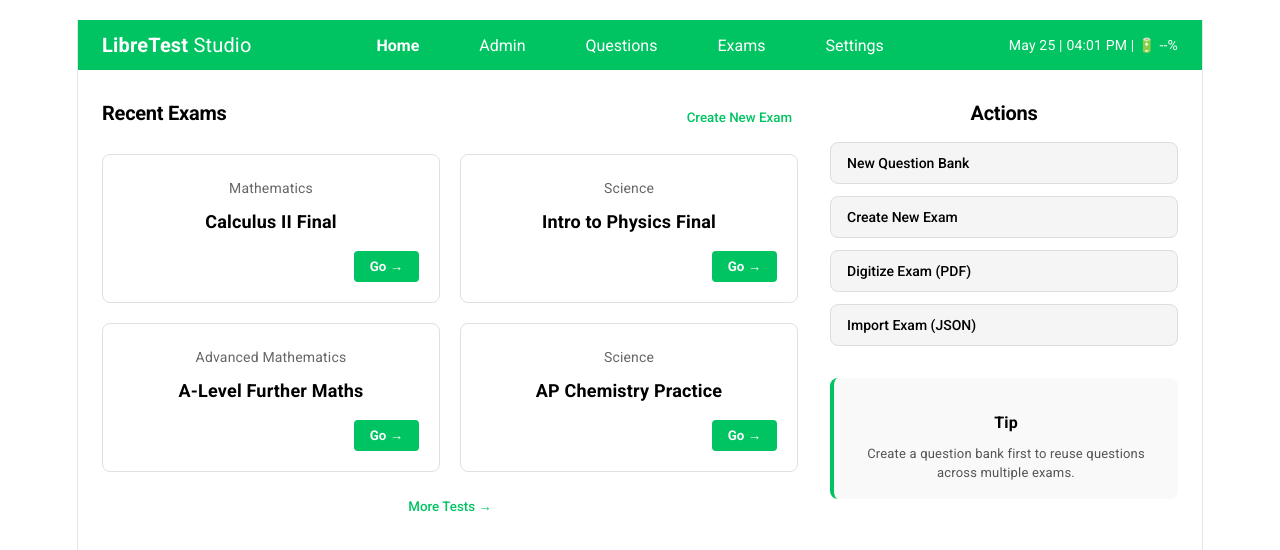
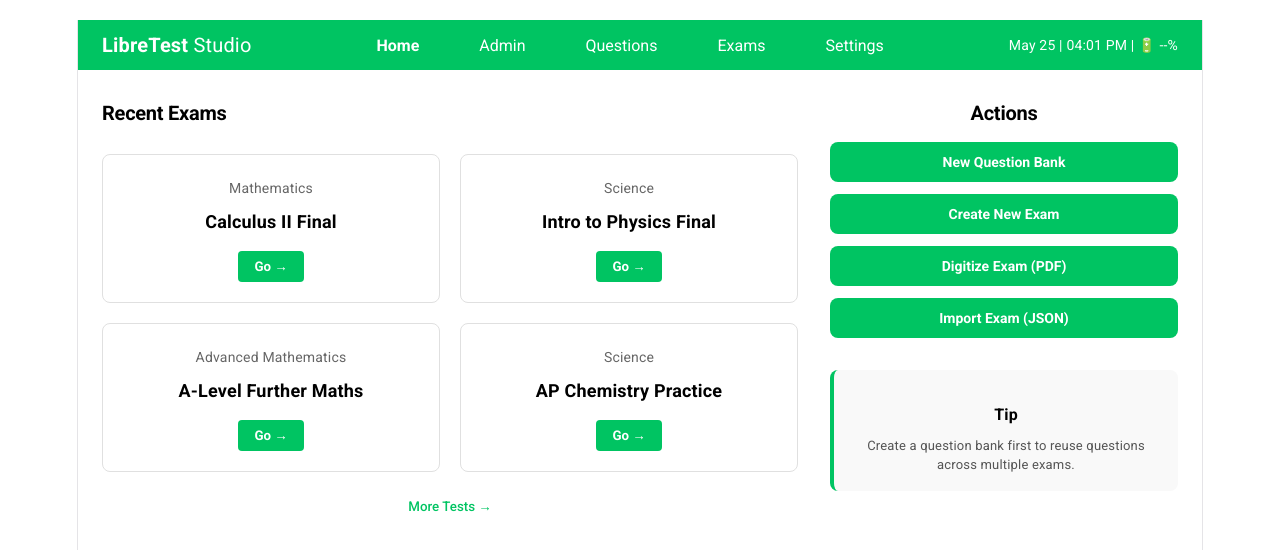
Before and after one commit to Split601824/libretest, a React (Vite) app: page / in a window 1280 px wide. Shown: the top 550 px of the page. Built offline with nearby package versions, Linux system fonts and the light colour scheme.

Commit message:
UI polish. Removed duplicates

```diff
--- a/src/StudioHome.tsx
+++ b/src/StudioHome.tsx
@@ -70,8 +70,7 @@ export function StudioHome() {
             {/* Left side - Exam cards */}
             <div style={{ flex: 2, minWidth: '300px' }}>
               <div style={{ display: 'flex', justifyContent: 'space-between', alignItems: 'center', marginBottom: '20px' }}>
-                <h2 style={{ fontSize: '20px', fontWeight: 'bold', color: 'black', fontFamily: 'Roboto, sans-serif' }}>Recent Exams</h2>
-                <button style={{ background: 'none', border: 'none', cursor: 'pointer', color: accentColor, fontFamily: 'Roboto, sans-serif' }}>Create New Exam</button>
+                <h2 style={{ fontSize: '20px', fontWeight: 'bold', color: 'black', fontFamily: 'Roboto, sans-serif', textAlign: 'center' }}>Recent Exams</h2>
               </div>
 
               <div style={{ display: 'grid', gridTemplateColumns: 'repeat(auto-fill, minmax(300px, 1fr))', gap: '20px' }}>
@@ -83,9 +82,9 @@ export function StudioHome() {
                     backgroundColor: 'white',
                     cursor: 'pointer'
                   }}>
-                    <div style={{ fontSize: '14px', color: '#666', marginBottom: '8px', fontFamily: 'Roboto, sans-serif' }}>{exam.subject}</div>
-                    <div style={{ fontSize: '18px', fontWeight: 'bold', color: 'black', marginBottom: '16px', fontFamily: 'Roboto, sans-serif' }}>{exam.title}</div>
-                    <div style={{ display: 'flex', justifyContent: 'flex-end' }}>
+                    <div style={{ fontSize: '14px', color: '#666', marginBottom: '8px', fontFamily: 'Roboto, sans-serif', textAlign: 'center' }}>{exam.subject}</div>
+                    <div style={{ fontSize: '18px', fontWeight: 'bold', color: 'black', marginBottom: '16px', fontFamily: 'Roboto, sans-serif', textAlign: 'center' }}>{exam.title}</div>
+                    <div style={{ display: 'flex', justifyContent: 'center' }}>
                       <button style={{
                         padding: '8px 16px',
                         backgroundColor: accentColor,
@@ -123,26 +122,26 @@ export function StudioHome() {
             {/* Right side - Actions */}
             <div style={{ flex: 1, minWidth: '280px' }}>
               <div style={{ marginBottom: '32px' }}>
-                <h2 style={{ fontSize: '20px', fontWeight: 'bold', color: 'black', marginBottom: '16px', fontFamily: 'Roboto, sans-serif' }}>Actions</h2>
+                <h2 style={{ fontSize: '20px', fontWeight: 'bold', color: 'black', marginBottom: '16px', fontFamily: 'Roboto, sans-serif', textAlign: 'center' }}>Actions</h2>
                 <div style={{ display: 'flex', flexDirection: 'column', gap: '12px' }}>
-                  <button style={{ padding: '12px 16px', backgroundColor: '#f5f5f5', border: '1px solid #ddd', borderRadius: '8px', cursor: 'pointer', textAlign: 'left', fontSize: '14px', color: 'black', fontFamily: 'Roboto, sans-serif' }}>
+                  <button style={{ padding: '12px 16px', backgroundColor: accentColor, border: 'none', borderRadius: '8px', cursor: 'pointer', textAlign: 'center', fontSize: '14px', color: 'white', fontFamily: 'Roboto, sans-serif', fontWeight: 'bold' }}>
                     New Question Bank
                   </button>
-                  <button style={{ padding: '12px 16px', backgroundColor: '#f5f5f5', border: '1px solid #ddd', borderRadius: '8px', cursor: 'pointer', textAlign: 'left', fontSize: '14px', color: 'black', fontFamily: 'Roboto, sans-serif' }}>
+                  <button style={{ padding: '12px 16px', backgroundColor: accentColor, border: 'none', borderRadius: '8px', cursor: 'pointer', textAlign: 'center', fontSize: '14px', color: 'white', fontFamily: 'Roboto, sans-serif', fontWeight: 'bold' }}>
                     Create New Exam
                   </button>
-                  <button style={{ padding: '12px 16px', backgroundColor: '#f5f5f5', border: '1px solid #ddd', borderRadius: '8px', cursor: 'pointer', textAlign: 'left', fontSize: '14px', color: 'black', fontFamily: 'Roboto, sans-serif' }}>
+                  <button style={{ padding: '12px 16px', backgroundColor: accentColor, border: 'none', borderRadius: '8px', cursor: 'pointer', textAlign: 'center', fontSize: '14px', color: 'white', fontFamily: 'Roboto, sans-serif', fontWeight: 'bold' }}>
                     Digitize Exam (PDF)
                   </button>
-                  <button style={{ padding: '12px 16px', backgroundColor: '#f5f5f5', border: '1px solid #ddd', borderRadius: '8px', cursor: 'pointer', textAlign: 'left', fontSize: '14px', color: 'black', fontFamily: 'Roboto, sans-serif' }}>
+                  <button style={{ padding: '12px 16px', backgroundColor: accentColor, border: 'none', borderRadius: '8px', cursor: 'pointer', textAlign: 'center', fontSize: '14px', color: 'white', fontFamily: 'Roboto, sans-serif', fontWeight: 'bold' }}>
                     Import Exam (JSON)
                   </button>
                 </div>
               </div>
 
               <div style={{ backgroundColor: '#f9f9f9', padding: '16px', borderRadius: '8px', borderLeft: `4px solid ${accentColor}` }}>
-                <h3 style={{ fontSize: '16px', fontWeight: 'bold', color: 'black', marginBottom: '8px', fontFamily: 'Roboto, sans-serif' }}>Tip</h3>
-                <p style={{ fontSize: '13px', color: '#555', lineHeight: '1.5', fontFamily: 'Roboto, sans-serif' }}>
+                <h3 style={{ fontSize: '16px', fontWeight: 'bold', color: 'black', marginBottom: '8px', fontFamily: 'Roboto, sans-serif', textAlign: 'center' }}>Tip</h3>
+                <p style={{ fontSize: '13px', color: '#555', lineHeight: '1.5', fontFamily: 'Roboto, sans-serif', textAlign: 'center' }}>
                   Create a question bank first to reuse questions across multiple exams.
                 </p>
               </div>
--- a/src/main.tsx
+++ b/src/main.tsx
@@ -1,10 +1,16 @@
 import React from 'react';
 import ReactDOM from 'react-dom/client';
+import AppPlayer from './AppPlayer';
 import { StudioHome } from './StudioHome';
 import './index.css';
 
+// Toggle this variable to switch between Player and Studio
+const mode: 'player' | 'studio' = 'main';
+
+const App = mode === 'player' ? AppPlayer : StudioHome;
+
 ReactDOM.createRoot(document.getElementById('root')!).render(
   <React.StrictMode>
-    <StudioHome />
+    <App />
   </React.StrictMode>
 );
```
